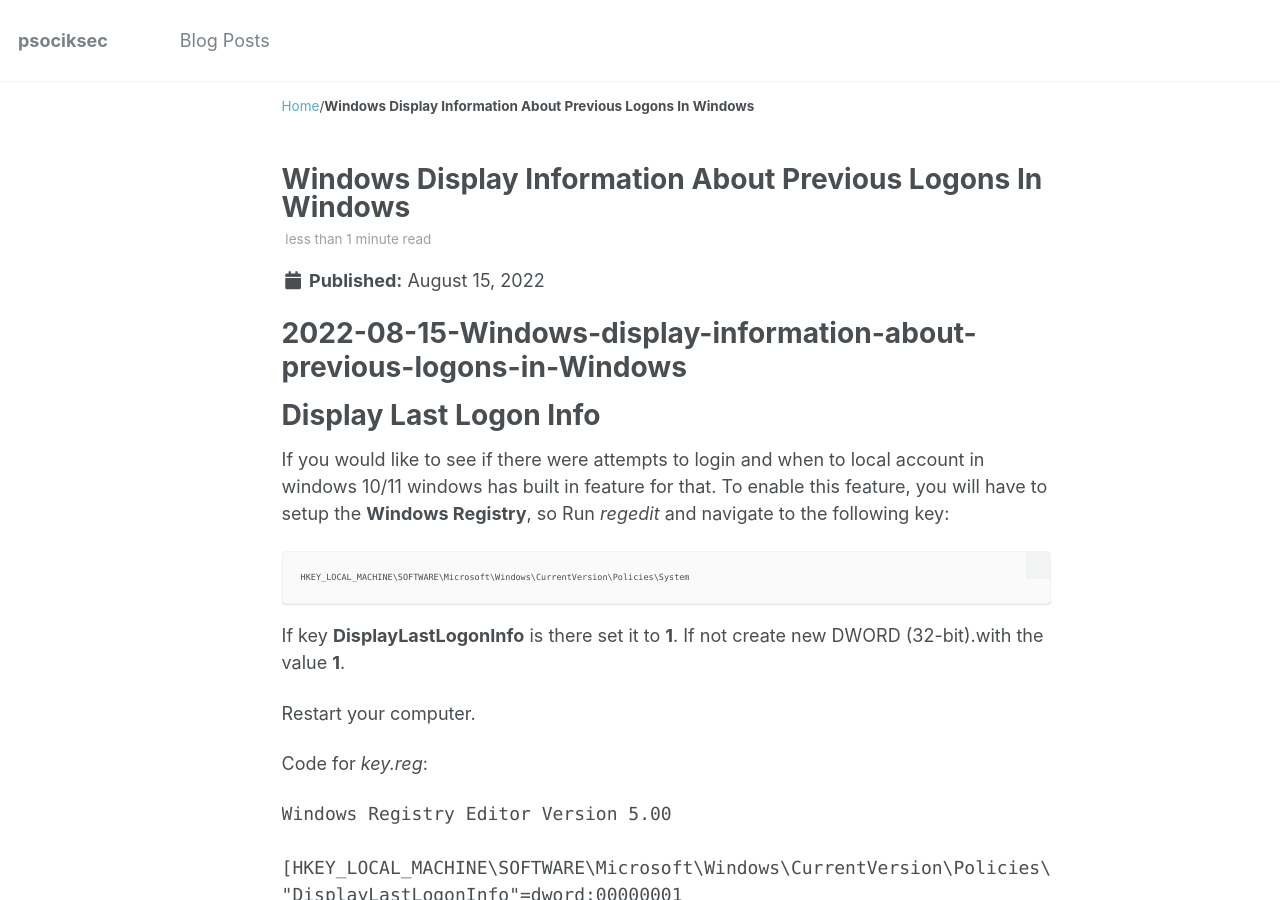
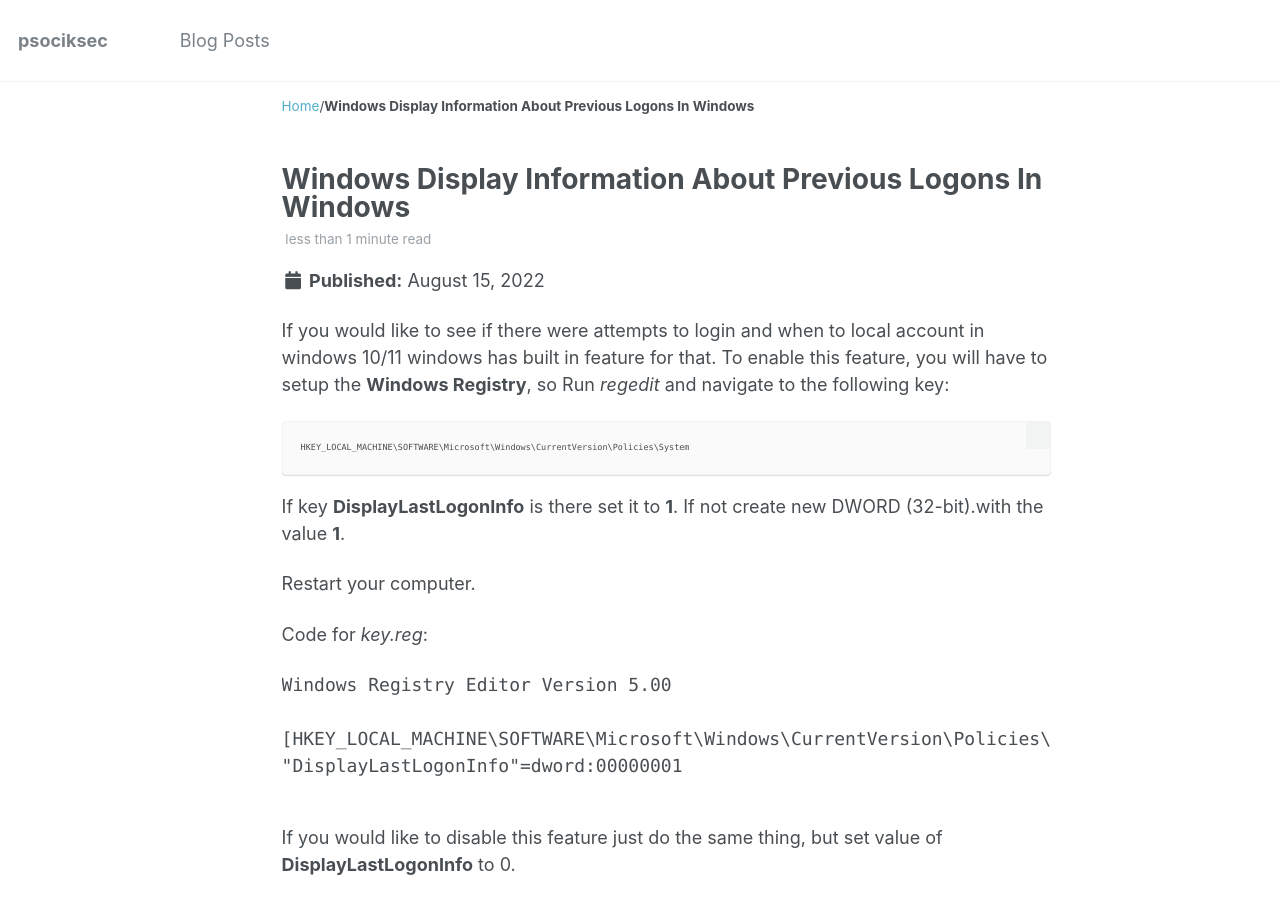
Before and after one commit to psocik/psocik.github.io, a Jekyll site: the page built from _posts/2022-08-15-windows-display-information-about-previous-logons-in-windows.md, in a window 1280 px wide and 900 px high. Built offline with Jekyll 4.4.1, drawn with Linux system fonts in a browser that asks for light colours.

Commit message:
Update 2022-08-15-windows-display-information-about-previous-logons-in-windows.md

````diff
--- a/_posts/2022-08-15-windows-display-information-about-previous-logons-in-windows.md
+++ b/_posts/2022-08-15-windows-display-information-about-previous-logons-in-windows.md
@@ -1,7 +1,3 @@
-# 2022-08-15-Windows-display-information-about-previous-logons-in-Windows
-
-# Display Last Logon Info
-
 If you would like to see if there were attempts to login and when to local account in windows 10/11 windows has built in feature for that. To enable this feature, you will have to setup the **Windows Registry**, so Run *regedit* and navigate to the following key:
 
 ```
````
